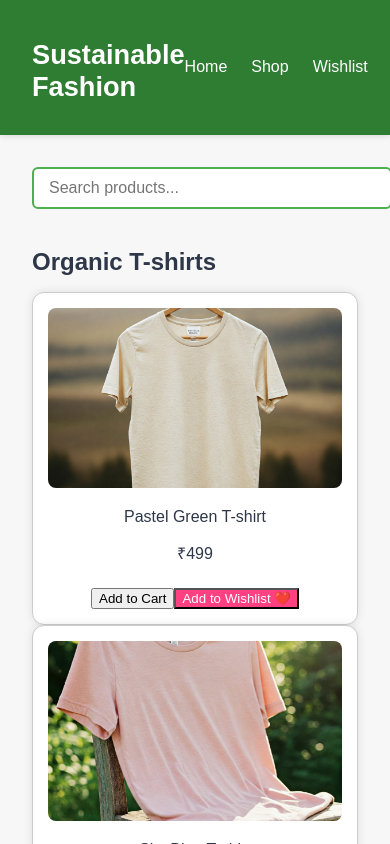
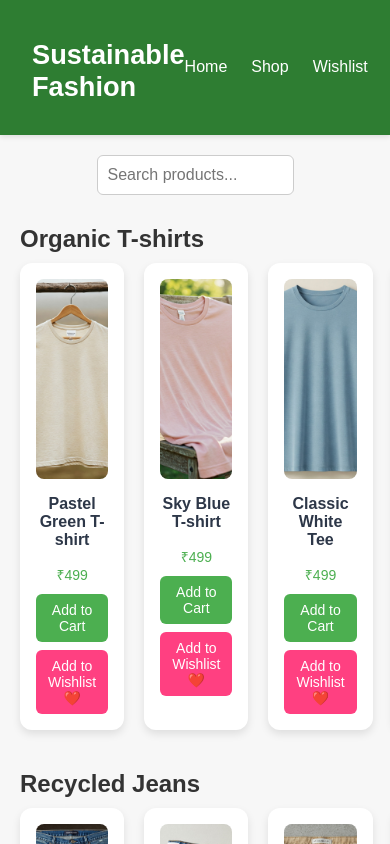
Before and after one commit to ShreyaTalod/Sustainable-Fashion-Assistant, a React (Create React App) app in the folder frontend/: page /shopping in a window 390 px wide. Shown: the top 844 px of the page. Built offline with nearby package versions, Linux system fonts and the light colour scheme.

Commit message:
Fix: Force product grid to 4 items per row with responsive fallback

```diff
--- a/frontend/src/pages/ShoppingItems.css
+++ b/frontend/src/pages/ShoppingItems.css
@@ -1,91 +1,94 @@
+/* ShoppingItems.css */
+
 .shopping-container {
-  max-width: 1200px;
-  margin: auto;
-  padding: 2rem;
+  padding: 20px;
+  background-color: #f7f7f7;
+}
+
+.search-bar-container {
+  margin-bottom: 20px;
+  text-align: center;
 }
 
 .search-input {
-  width: 100%;
-  padding: 10px 15px;
+  padding: 10px;
+  width: 50%;
   font-size: 16px;
-  margin-bottom: 20px;
-  border: 2px solid #4caf50;
   border-radius: 6px;
-  outline: none;
-  transition: border-color 0.3s ease;
+  border: 1px solid #ccc;
 }
 
-.search-input:focus {
-  border-color: #388e3c;
+.category-heading {
+  margin-top: 30px;
+  margin-bottom: 10px;
+  font-size: 24px;
+  color: #333;
 }
 
-.product-list {
+/* 🟩 This is the 4-column grid setup */
+.product-grid {
   display: grid;
-  grid-template-columns: repeat(4, 1fr);
+  grid-template-columns: repeat(4, 1fr); /* 4 items per row */
   gap: 20px;
-}
-
-@media (max-width: 1024px) {
-  .product-list {
-    grid-template-columns: repeat(3, 1fr);
-  }
-}
-
-@media (max-width: 768px) {
-  .product-list {
-    grid-template-columns: repeat(2, 1fr);
-  }
-}
-
-@media (max-width: 480px) {
-  .product-list {
-    grid-template-columns: 1fr;
-  }
+  margin-bottom: 40px;
 }
 
 .product-card {
-  border: 1px solid #ccc;
+  background-color: #fff;
   border-radius: 12px;
-  padding: 15px;
+  box-shadow: 0 4px 8px rgba(0, 0, 0, 0.1);
+  padding: 16px;
   text-align: center;
-  background-color: #fff;
-  box-shadow: 0 0 10px rgb(0 0 0 / 0.1);
-  transition: box-shadow 0.3s ease;
+  transition: transform 0.2s ease-in-out;
 }
 
 .product-card:hover {
-  box-shadow: 0 4px 15px rgb(0 0 0 / 0.2);
+  transform: scale(1.03);
 }
 
 .product-image {
   width: 100%;
-  height: 180px;
+  height: 200px;
   object-fit: cover;
   border-radius: 8px;
 }
 
-.product-details h3 {
-  margin: 10px 0 5px 0;
-  font-size: 18px;
+.product-name {
+  margin-top: 12px;
+  font-weight: 600;
+  font-size: 16px;
 }
 
-.product-details p {
-  font-weight: bold;
+.product-price {
   color: #4caf50;
+  font-size: 14px;
   margin-bottom: 10px;
 }
 
-.add-button {
+.add-to-cart-btn {
   background-color: #4caf50;
   color: white;
   border: none;
-  padding: 8px 15px;
+  padding: 8px 12px;
   border-radius: 6px;
   cursor: pointer;
-  font-size: 16px;
-  transition: background-color 0.3s ease;
+  font-size: 14px;
 }
 
-.add-button:hover {
-  background-color: #388e3c;
+.add-to-cart-btn:hover {
+  background-color: #45a049;
 }
+
+.add-to-wishlist-btn {
+  background-color: #ff4081;
+  color: white;
+  border: none;
+  padding: 8px 12px;
+  border-radius: 6px;
+  cursor: pointer;
+  font-size: 14px;
+}
+
+.add-to-wishlist-btn:hover {
+  background-color: #e91e63;
+}
```
